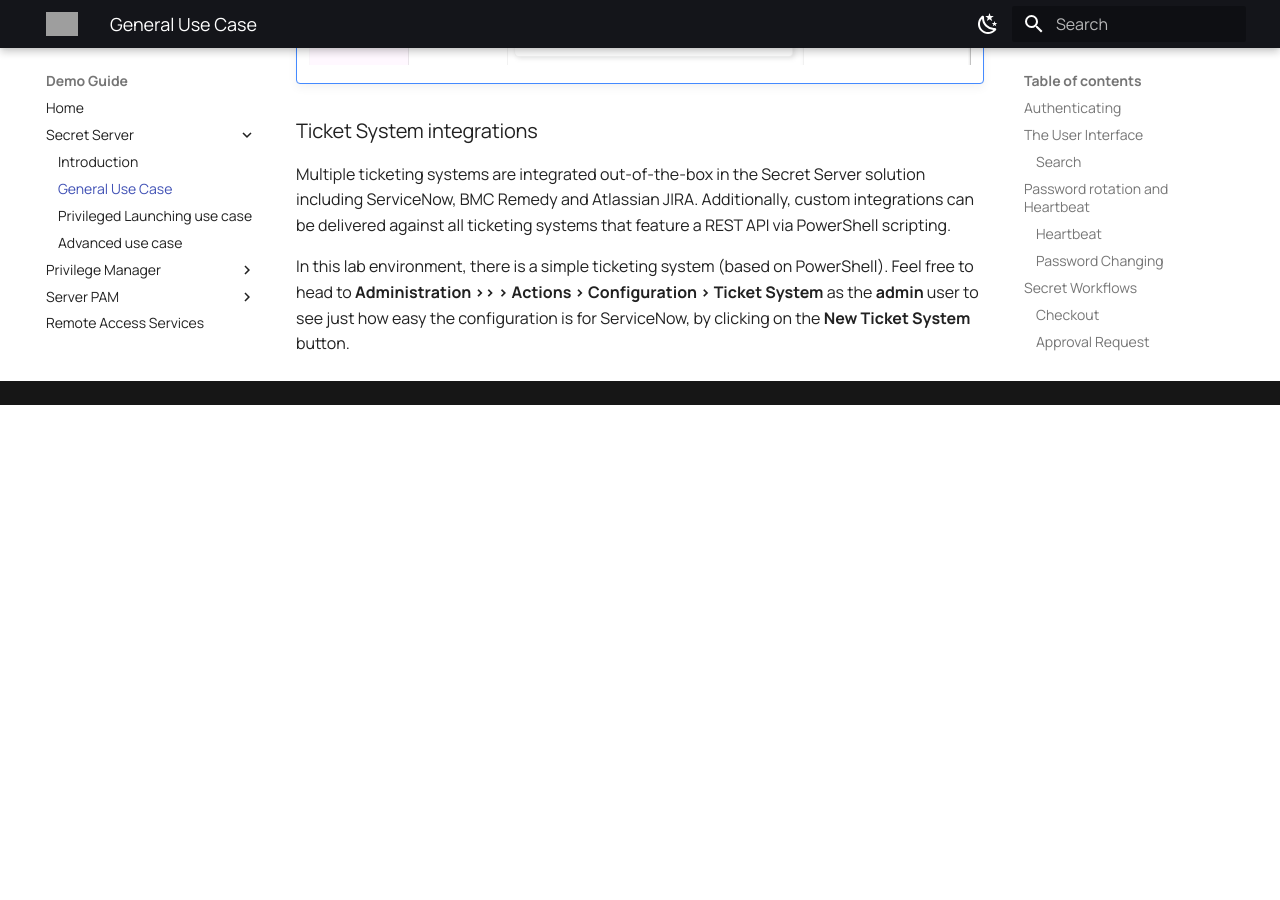
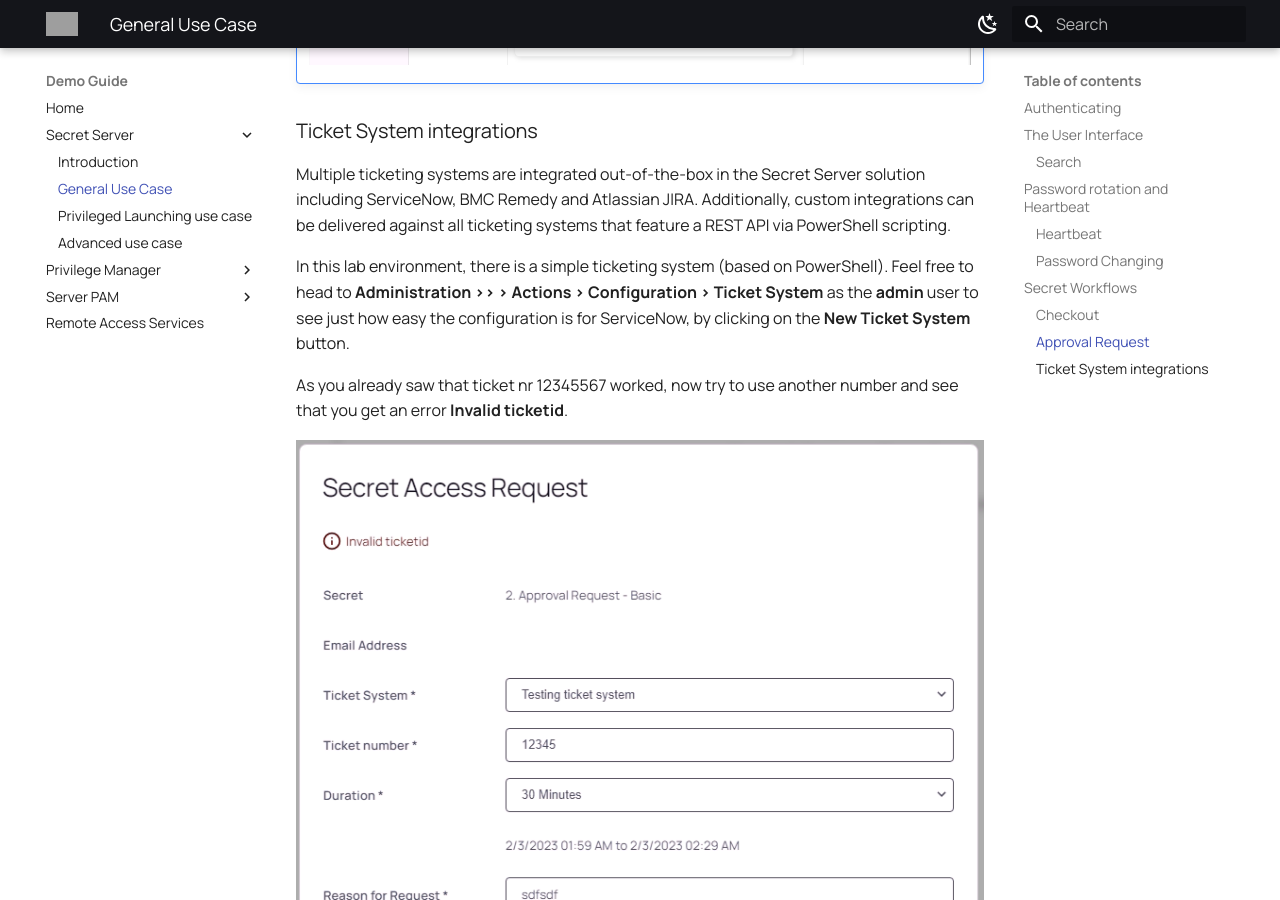
Before and after one commit to wessenstam/demoguide, an MkDocs documentation site: the page built from docs/secretserver/mod2/mod2.md, in a window 1280 px wide and 900 px high, scrolled down 8871 px. Built offline with MkDocs 1.6.1 and Material for MkDocs 9.7.7, drawn with Linux system fonts in a browser that asks for light colours; before the commit the page ends 9276 px from its top, so only the background shows below that; grey boxes are pictures that could not be loaded.

Commit message:
Updated mod2 for invalid ticketid

```diff
--- a/docs/secretserver/mod2/mod2.md
+++ b/docs/secretserver/mod2/mod2.md
@@ -140,3 +140,7 @@
 Multiple ticketing systems are integrated out-of-the-box in the Secret Server solution including ServiceNow, BMC Remedy and Atlassian JIRA. Additionally, custom integrations can be delivered against all ticketing systems that feature a REST API via PowerShell scripting.
 
 In this lab environment, there is a simple ticketing system (based on PowerShell). Feel free to head to **Administration >> > Actions > Configuration > Ticket System** as the **admin** user to see just how easy the configuration is for ServiceNow, by clicking on the **New Ticket System** button.
+
+As you already saw that ticket nr 12345567 worked, now try to use another number and see that you get an error **Invalid ticketid**.
+
+![secrets](images/lab020.png)
```
Also changed, not shown: docs/secretserver/mod2/images/lab020.png (added).
